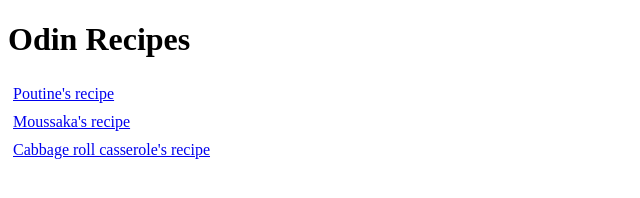
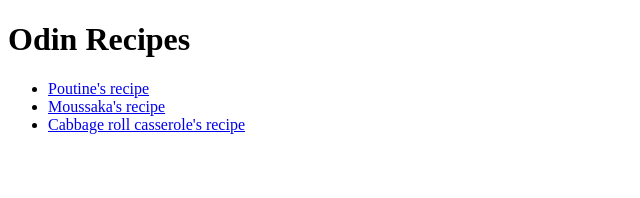
Before and after one commit to TomStlau/odin-recipes, a plain HTML site: page index.html in a window 1280 px wide. Shown: the whole page, without its empty margins (0-640 px from the left). Drawn offline with Linux system fonts and the light colour scheme.

Commit message:
Change the recipes on main page to be in an unordered list.

```diff
--- a/index.html
+++ b/index.html
@@ -4,19 +4,21 @@
     <meta charset="UTF-8" />
     <meta name="viewport" content="width=device-width, initial-scale=1.0" />
     <title>Odin Recipes</title>
-    <style>
-      a {
-        padding: 5px;
-        display: block;
-      }
-    </style>
   </head>
   <body>
     <h1>Odin Recipes</h1>
-    <a href="./recipes/poutine.html">Poutine's recipe</a>
-    <a href="./recipes/moussaka.html">Moussaka's recipe</a>
-    <a href="./recipes/cabbage-casserole.html"
-      >Cabbage roll casserole's recipe</a
-    >
+    <ul>
+      <li>
+        <a href="./recipes/poutine.html">Poutine's recipe</a>
+      </li>
+      <li>
+        <a href="./recipes/moussaka.html">Moussaka's recipe</a>
+      </li>
+      <li>
+        <a href="./recipes/cabbage-casserole.html"
+          >Cabbage roll casserole's recipe</a
+        >
+      </li>
+    </ul>
   </body>
 </html>
```
